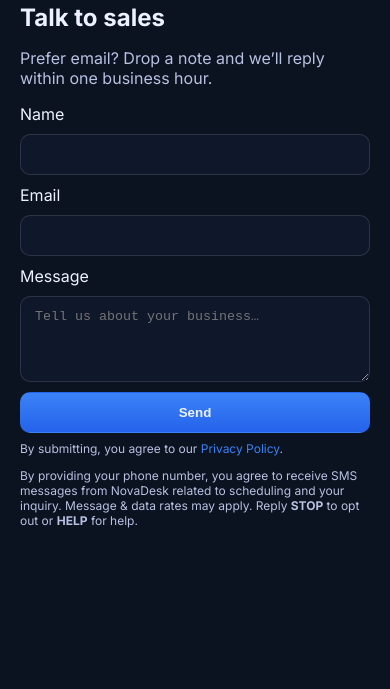
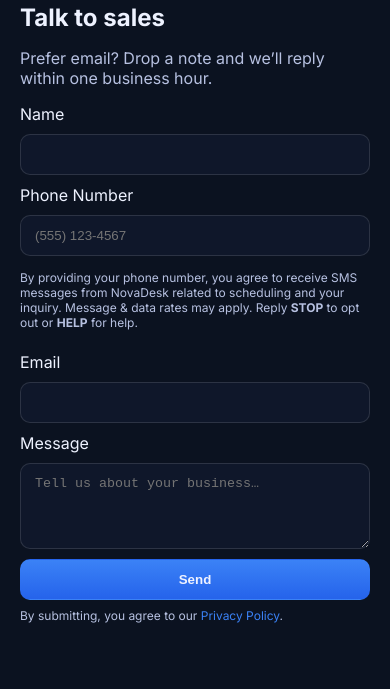
Before and after one commit to ksmann24/novadesk-site, a plain HTML site: page index.html in a window 390 px wide. Shown: the part 3934-4623 px from the top of the page. Drawn offline with Linux system fonts and the light colour scheme.

Commit message:
Update index.html add phone number entry field

```diff
--- a/index.html
+++ b/index.html
@@ -331,6 +331,12 @@
         <input type="hidden" name="_redirect" value="https://www.novadeskapp.com/thanks.html" />
         <label for="name">Name</label>
         <input id="name" name="name" type="text" autocomplete="name" required />
+        <label for="phone">Phone Number</label>
+<input id="phone" name="phone" type="tel" placeholder="(555) 123-4567" required />
+        <p class="muted" style="font-size:12px;margin-top:4px;">
+  By providing your phone number, you agree to receive SMS messages from NovaDesk related to scheduling and your inquiry.
+  Message &amp; data rates may apply. Reply <strong>STOP</strong> to opt out or <strong>HELP</strong> for help.
+</p>
         <label for="email">Email</label>
         <input id="email" name="_replyto" type="email" autocomplete="email" required />
         <label for="msg">Message</label>
@@ -341,10 +347,6 @@
       <p class="muted" style="font-size:12px;margin-top:8px;">
         By submitting, you agree to our <a href="/privacy.html">Privacy Policy</a>.
       </p>
-      <p class="muted" style="font-size:12px;margin-top:4px;">
-  By providing your phone number, you agree to receive SMS messages from NovaDesk related to scheduling and your inquiry.
-  Message &amp; data rates may apply. Reply <strong>STOP</strong> to opt out or <strong>HELP</strong> for help.
-</p>
     </section>
 
     <section class="calendly" id="calendly">
```
